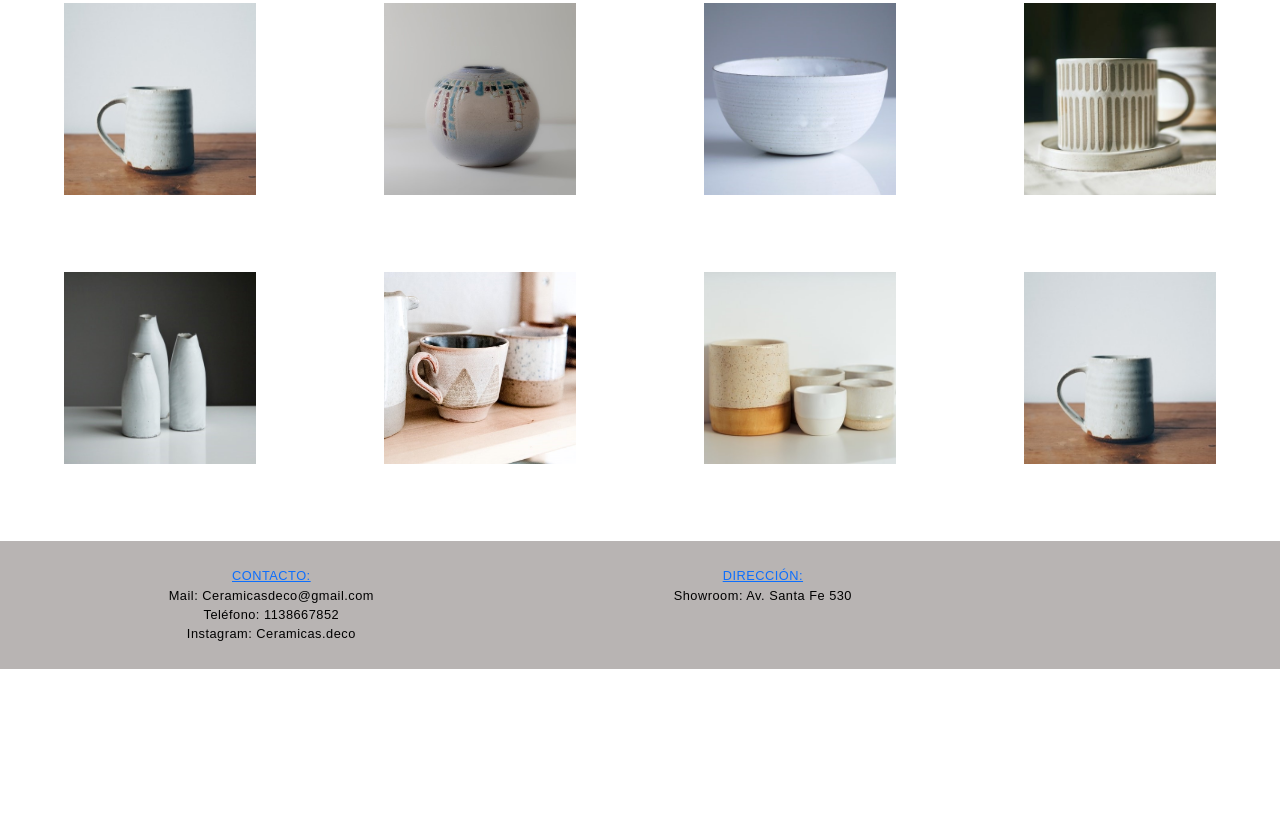
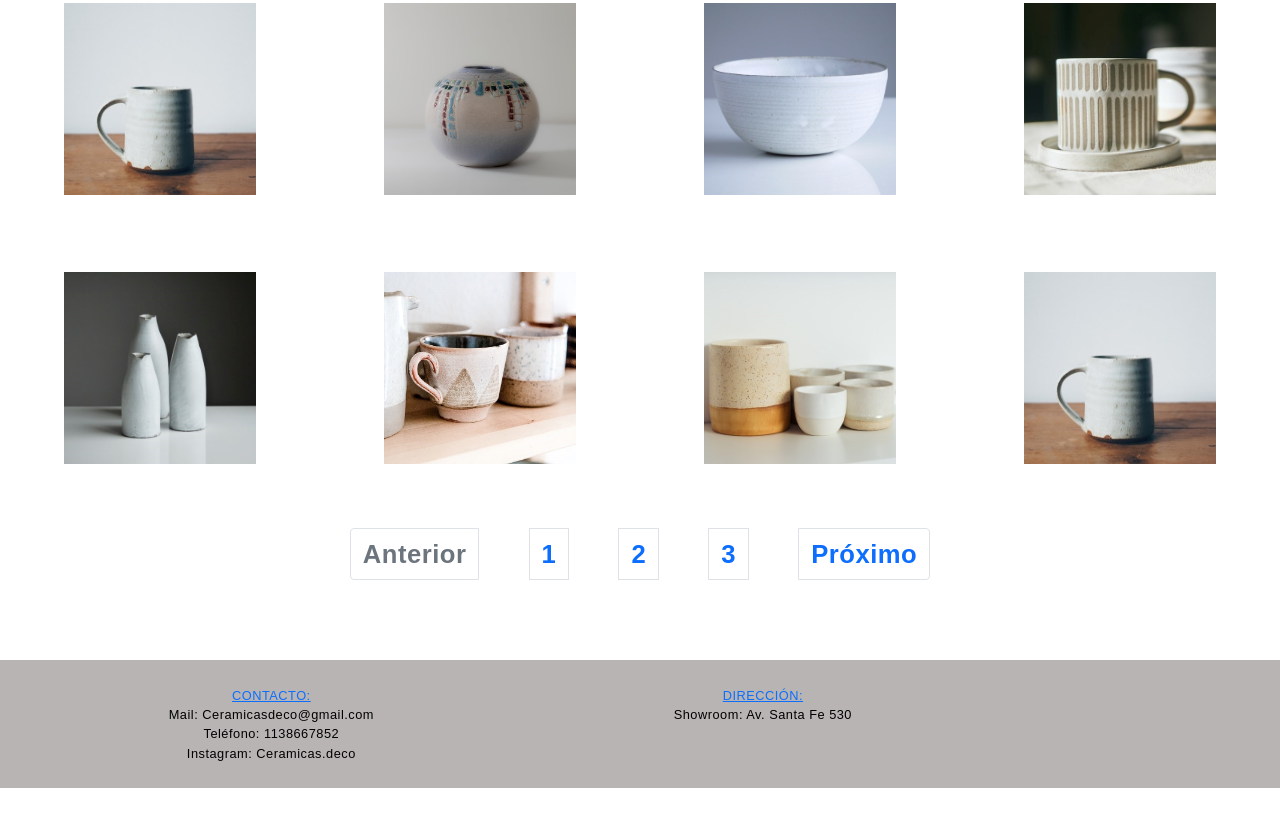
Before and after one commit to victoriafrench15/Clase-11, a website: page productos.html in a window 1280 px wide. Shown: the part 883-1710 px from the top of the page. Before the commit the page ends 1590 px from the top, so only its background shows below. Drawn offline with nearby package versions, Linux system fonts and the light colour scheme.

Commit message:
boton proxima pag

```diff
--- a/productos.html
+++ b/productos.html
@@ -55,6 +55,19 @@
                 <img src="fotos/imagen5.jpg" alt="img1" class="imgproductos">
             </div>
         </article>
+        <nav aria-label="Page navigation example">
+            <ul class="pagination justify-content-center">
+                <li class="page-item disabled">
+                    <a class="page-link" href="#" tabindex="-1" aria-disabled="true">Anterior</a>
+                </li>
+                <li class="page-item"><a class="page-link" href="#">1</a></li>
+                <li class="page-item"><a class="page-link" href="#">2</a></li>
+                <li class="page-item"><a class="page-link" href="#">3</a></li>
+                <li class="page-item">
+                    <a class="page-link" href="#">Próximo</a>
+                </li>
+            </ul>
+        </nav>
     </section>
     <footer >
         <div>
```
